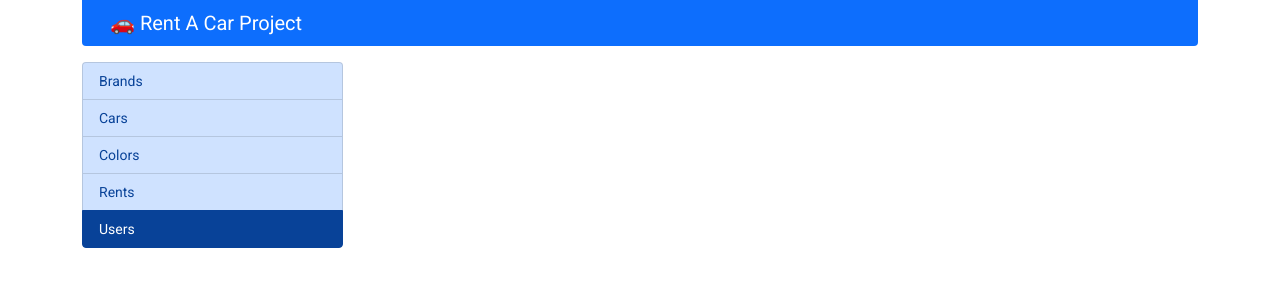
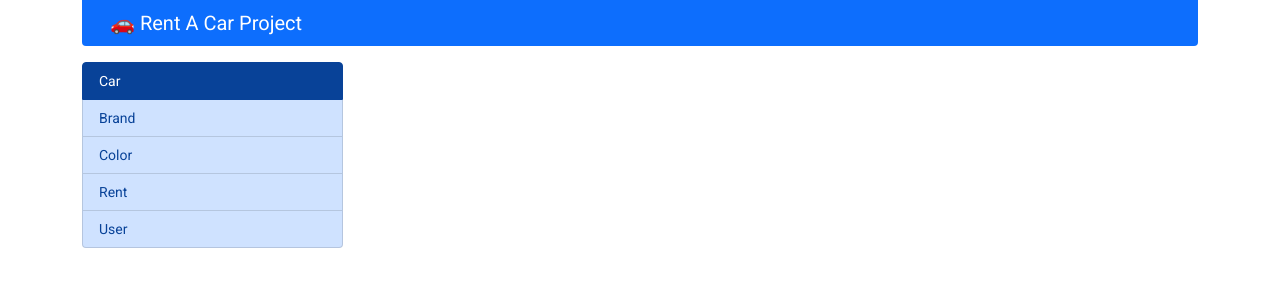
Before and after one commit to mazepamykhailo/recap-frontend-project, an Angular app: page / in a window 1280 px wide. Shown: the top 300 px of the page. Built offline with nearby package versions, Linux system fonts and the light colour scheme.

Commit message:
Component files have been updated✔

```diff
--- a/src/app/components/brand/brand.component.html
+++ b/src/app/components/brand/brand.component.html
@@ -1,7 +1,8 @@
-<div *ngFor="let brand of brands">
 <div
+  *ngFor="let brand of brands"
   class="card text-dark bg-light border-primary mb-3"
   style="max-width: 18rem"
+  routerLink="/cars/brand/{{ brand.id }}"
 >
   <div class="card-body mx-2">
     <div class="row">
@@ -21,4 +22,3 @@
     </div>
   </div>
 </div>
-</div>
--- a/src/app/components/car/car.component.css
+++ b/src/app/components/car/car.component.css
@@ -0,0 +1,3 @@
+.card-columns {
+    column-count: 2;
+}
--- a/src/app/components/car/car.component.html
+++ b/src/app/components/car/car.component.html
@@ -1,18 +1,14 @@
 <div class="row">
-  <div *ngFor="let car of cars">
-    <div class="card mb-3 pt-3 px-3" style="width: 18rem">
-      <img
-        class="card-img-top"
-        src="../../../assets/default.jpg"
-        alt="Card image cap"
-      />
+  <div
+    class="card col-md-3 mb-3 mx-3 pt-3 px-3"
+    style="width: 18rem"
+    *ngFor="let car of cars"
+    routerLink="/cars/details/{{ car.id }}"
+  >
     <div class="card-body">
-        <h2 class="card-title">{{ car.brandName }}</h2>
-        <p class="card-text"><b>Color: </b>{{ car.colorName }}</p>
       <p class="card-text"><b>Model Year: </b>{{ car.modelYear }}</p>
       <p class="card-text"><b>Daily Price: </b>{{ car.dailyPrice }}</p>
       <p class="card-text"><b>Descriptions: </b>{{ car.descriptions }}</p>
-        <p class="card-text"><b>Image Dath: </b>{{ car.carImageDate }}</p>
       <div class="row">
         <div class="col-md-8"></div>
         <div class="col-md-2">
@@ -29,4 +25,3 @@
     </div>
   </div>
 </div>
-</div>
--- a/src/app/components/car/car.component.ts
+++ b/src/app/components/car/car.component.ts
@@ -1,6 +1,7 @@
 import { CarService } from './../../services/car.service';
 import { Car } from './../../models/car';
 import { Component, OnInit } from '@angular/core';
+import { ActivatedRoute } from '@angular/router';
 
 @Component({
   selector: 'app-car',
@@ -10,19 +11,30 @@ import { Component, OnInit } from '@angular/core';
 export class CarComponent implements OnInit {
   cars: Car[] = [];
 
-  constructor(private carService: CarService) {}
+  constructor(
+    private carService: CarService,
+    private activatedRoute: ActivatedRoute
+  ) {}
 
   ngOnInit(): void {
-    this.getCars();
+    this.activatedRoute.params.subscribe((params) => {
+      if (params['colorId']) {
+        this.getCarsByColor(params['colorId']);
+      } else {
+        this.getCars();
+      }
+    });
   }
 
   getCars() {
     this.carService.getCars().subscribe((response) => {
       this.cars = response.data;
-      this.cars.forEach((car) => {
-        car.imagePath = car.imagePath.replace('\\', '/');
-        car.imagePath = car.imagePath.replace('\\', '/');
-      });
+    });
+  }
+
+  getCarsByColor(colorId: number) {
+    this.carService.getCarsByColor(colorId).subscribe((response) => {
+      this.cars = response.data;
     });
   }
 }
--- a/src/app/components/category/category.component.html
+++ b/src/app/components/category/category.component.html
@@ -1,27 +1,10 @@
 <div class="list-group border-primary mb-3">
-  <a
-    href="/brand"
-    class="list-group-item list-group-item-action list-group-item-primary"
-    >Brands</a
+  <li
+    (click)="setCurrentCategory(category)"
+    *ngFor="let category of categories"
+    [class]="getCurrentCategory(category)"
+    routerLink="/{{ category.toLowerCase() }}"
   >
-  <a
-    href="/car"
-    class="list-group-item list-group-item-action list-group-item-primary"
-    >Cars</a
-  >
-  <a
-    href="/color"
-    class="list-group-item list-group-item-action list-group-item-primary"
-    >Colors</a
-  >
-  <a
-    href="/rent"
-    class="list-group-item list-group-item-action list-group-item-primary"
-    >Rents</a
-  >
-  <a
-    href="/user"
-    class="list-group-item list-group-item-action list-group-item-primary active"
-    >Users</a
-  >
+    {{ category }}
+  </li>
 </div>
--- a/src/app/components/category/category.component.ts
+++ b/src/app/components/category/category.component.ts
@@ -3,13 +3,26 @@ import { Component, OnInit } from '@angular/core';
 @Component({
   selector: 'app-category',
   templateUrl: './category.component.html',
-  styleUrls: ['./category.component.css']
+  styleUrls: ['./category.component.css'],
 })
 export class CategoryComponent implements OnInit {
+  categories: string[] = ['Car', 'Brand', 'Color', 'Rent', 'User'];
 
-  constructor() { }
+  currentCategory: string = 'Car';
 
-  ngOnInit(): void {
+  constructor() {}
+
+  ngOnInit(): void {}
+
+  setCurrentCategory(category: string) {
+    this.currentCategory = category;
   }
 
+  getCurrentCategory(category: string) {
+    if (category == this.currentCategory) {
+      return 'list-group-item list-group-item-action list-group-item-primary active';
+    } else {
+      return 'list-group-item list-group-item-action list-group-item-primary';
+    }
+  }
 }
--- a/src/app/components/color/color.component.html
+++ b/src/app/components/color/color.component.html
@@ -1,7 +1,8 @@
-<div *ngFor="let color of colors">
 <div
+  *ngFor="let color of colors"
   class="card text-dark bg-light border-primary mb-3"
   style="max-width: 18rem"
+  routerLink="/cars/color/{{ color.id }}"
 >
   <div class="card-body mx-2">
     <div class="row">
@@ -21,4 +22,3 @@
     </div>
   </div>
 </div>
-</div>
```
Lines whose indentation alone changed are shown as unchanged.
